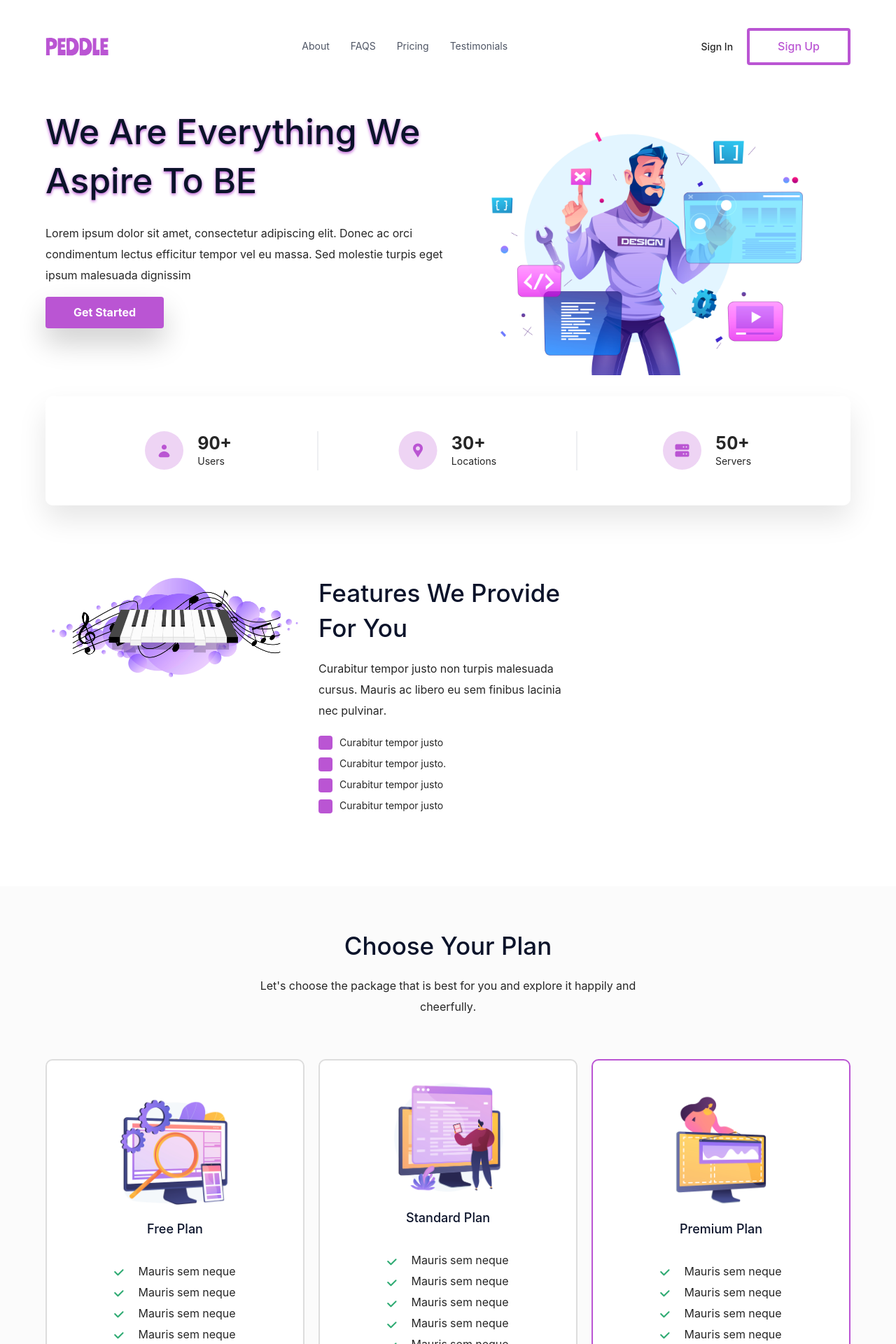
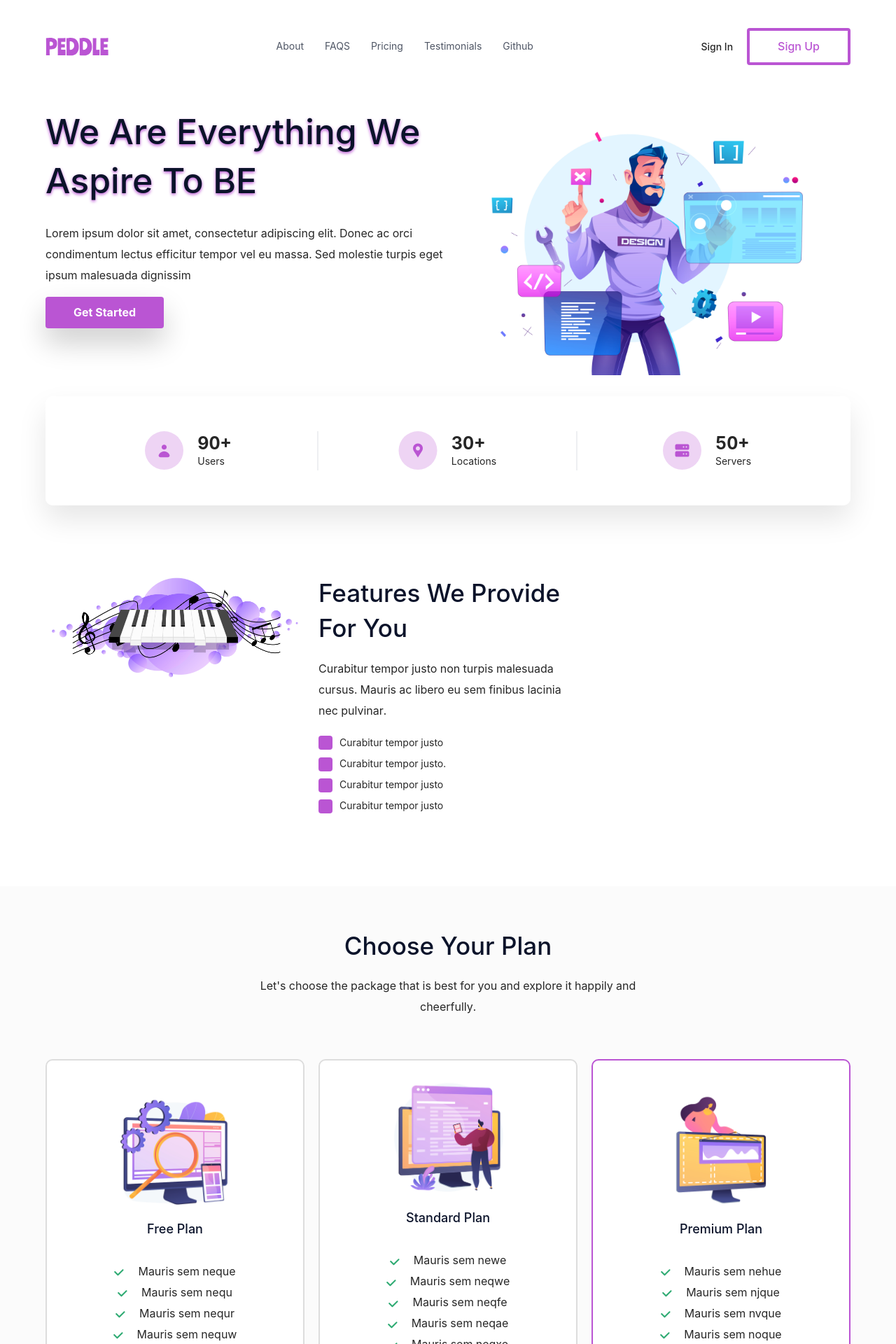
Before and after one commit to sixtusDev/paddle-frontend-assessment, a React (Create React App) app: page / in a window 1280 px wide. Shown: the top 1920 px of the page at 70% size. Built offline with nearby package versions, Linux system fonts and the light colour scheme.

Commit message:
Added navigation link for github route

```diff
--- a/src/components/Card/Card.jsx
+++ b/src/components/Card/Card.jsx
@@ -29,7 +29,7 @@ const Card = ({
         <h3 className="app-heading3 mb30">{plan}</h3>
         <div>
           {texts.map((text) => (
-            <div>
+            <div key={text}>
               <img src={icon} alt="icon" className="mr20" />
               <span className="app-paragraph1">{text}</span>
             </div>
--- a/src/components/header/Header.jsx
+++ b/src/components/header/Header.jsx
@@ -1,4 +1,5 @@
 import { useState } from "react";
+import { Link } from "react-router-dom";
 import { Drawer } from "antd";
 import Button from "../Button/Button";
 import barsIcon from "../../assets/bars-icon.svg";
@@ -21,16 +22,19 @@ const Header = () => {
     <header className="Header ">
       <Drawer placement="left" onClose={onCloseDrawer} visible={drawerVisible}>
         <nav className="flex-column align-items-center mb50 mt30">
-          <a href="#" className="Header__nav-link mb10">
+          <a href="#about" className="Header__nav-link mb10">
             About
           </a>
-          <a href="#" className="Header__nav-link mb10">
+          <a href="#faq" className="Header__nav-link mb10">
             FAQS
           </a>
-          <a href="#" className="Header__nav-link mb10">
+          <a href="#pricing" className="Header__nav-link mb10">
             Pricing
           </a>
-          <a href="#" className="Header__nav-link">
+          <Link to="/github" className="Header__nav-link mb10">
+            Github
+          </Link>
+          <a href="#testimony" className="Header__nav-link">
             Testimonials
           </a>
         </nav>
@@ -41,7 +45,9 @@ const Header = () => {
       </Drawer>
       <div className="container">
         <div className="flex-row justify-content-between align-items-center mb30">
-          <img src={logo} alt="logo" className="Header__image" />
+          <Link to="/">
+            <img src={logo} alt="logo" className="Header__image" />
+          </Link>
 
           <img
             className="Header__drawer-icon"
@@ -51,18 +57,21 @@ const Header = () => {
           />
 
           <nav className="Header__nav">
-            <a href="#" className="Header__nav-link">
+            <a href="#about" className="Header__nav-link">
               About
             </a>
-            <a href="#" className="Header__nav-link">
+            <a href="#faq" className="Header__nav-link">
               FAQS
             </a>
-            <a href="#" className="Header__nav-link">
+            <a href="#pricing" className="Header__nav-link">
               Pricing
             </a>
-            <a href="#" className="Header__nav-link">
+            <a href="#testimony" className="Header__nav-link">
               Testimonials
             </a>
+            <Link to="/github" className="Header__nav-link">
+              Github
+            </Link>
           </nav>
           <div className="Header__cta">
             <span className="Header__cta-link">Sign In</span>
--- a/src/pages/Home/Home.jsx
+++ b/src/pages/Home/Home.jsx
@@ -88,7 +88,7 @@ const Home = () => {
           </div>
         </div>
       </section>
-      <section className="Features">
+      <section className="Features" id="about">
         <div className="container">
           <Row gutter={20}>
             <Col xs={24} md={8} className="mb30">
@@ -132,7 +132,7 @@ const Home = () => {
           </Row>
         </div>
       </section>
-      <section className="Plan">
+      <section className="Plan" id="pricing">
         <div className="container">
           <div className="center Plan__text-box">
             <h2 className="app-heading2">Choose Your Plan</h2>
@@ -149,9 +149,9 @@ const Home = () => {
                   icon={checkIcon}
                   texts={[
                     "Mauris sem neque",
-                    "Mauris sem neque",
-                    "Mauris sem neque",
-                    "Mauris sem neque",
+                    "Mauris sem nequ",
+                    "Mauris sem nequr",
+                    "Mauris sem nequw",
                   ]}
                   plan="Free Plan"
                   type="plan"
@@ -162,11 +162,11 @@ const Home = () => {
                   image={priceImage2}
                   icon={checkIcon}
                   texts={[
-                    "Mauris sem neque",
-                    "Mauris sem neque",
-                    "Mauris sem neque",
-                    "Mauris sem neque",
-                    "Mauris sem neque",
+                    "Mauris sem newe",
+                    "Mauris sem neqwe",
+                    "Mauris sem neqfe",
+                    "Mauris sem neqae",
+                    "Mauris sem neqxe",
                   ]}
                   plan="Standard Plan"
                   type="plan"
@@ -178,12 +178,12 @@ const Home = () => {
                   image={priceImage3}
                   icon={checkIcon}
                   texts={[
-                    "Mauris sem neque",
-                    "Mauris sem neque",
-                    "Mauris sem neque",
-                    "Mauris sem neque",
-                    "Mauris sem neque",
-                    "Mauris sem neque",
+                    "Mauris sem nehue",
+                    "Mauris sem njque",
+                    "Mauris sem nvque",
+                    "Mauris sem noque",
+                    "Mauris sem nzque",
+                    "Mauris sem nmque",
                   ]}
                   plan="Premium Plan"
                   type="plan"
@@ -216,7 +216,7 @@ const Home = () => {
           </div>
         </div>
       </section>
-      <section className="Testimony">
+      <section className="Testimony" id="testimony">
         <div className="container">
           <div className="Testimony__text-box center">
             <h2 className="app-heading2">
--- a/src/pages/github/Github.jsx
+++ b/src/pages/github/Github.jsx
@@ -53,7 +53,7 @@ const Github = () => {
             stargazers_count,
             open_issues_count,
           }) => (
-            <div className="Github__card-wrapper" id={id}>
+            <div className="Github__card-wrapper" key={id}>
               <Card className="Github__card">
                 <div className="Github__flex flex-row align-items-center ">
                   <div className="mr20">
@@ -67,7 +67,7 @@ const Github = () => {
                     className="flex-column flex-wrap"
                     // style={{ maxHeight: "1000px" }}
                   >
-                    <span className="app-heading2">{name}</span>
+                    <span className="app-heading3">{name}</span>
                     <span className="app-paragraph1 mb10">
                       {description || "There is no description for this repo"}
                     </span>
```
